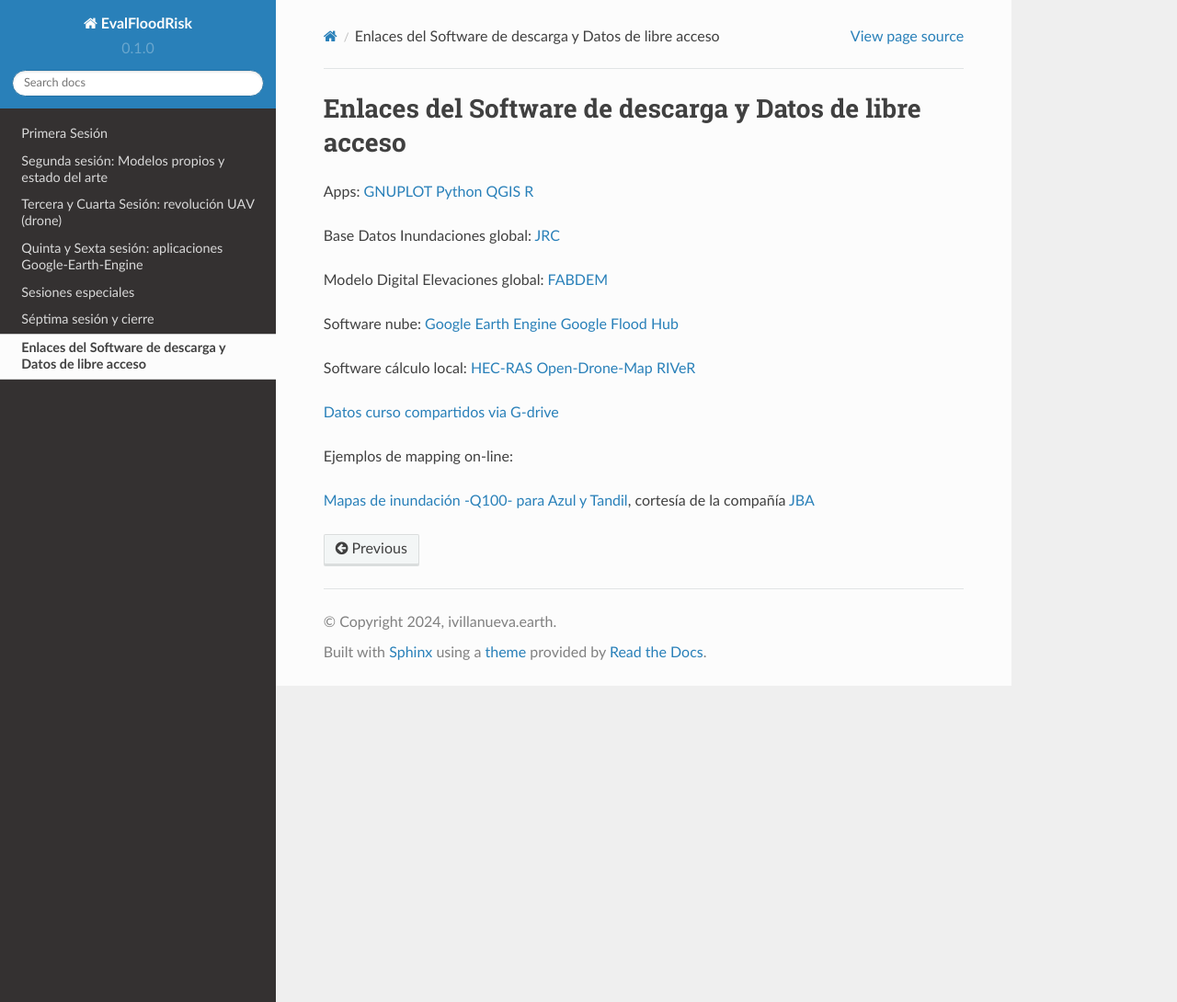
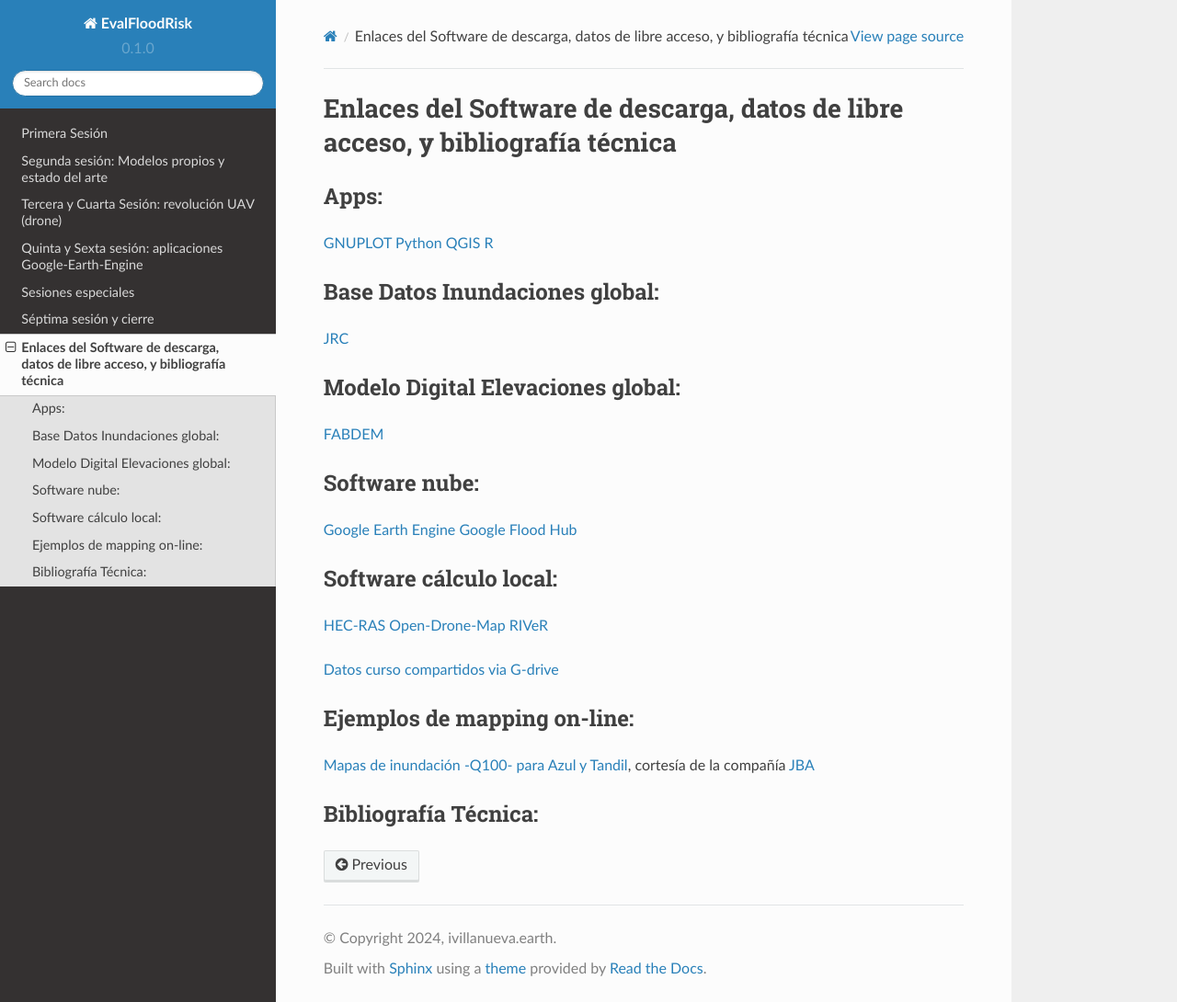
Before and after one commit to ivillamadrid/EvalFloodRisk_RSSWE, a Sphinx documentation site: the page built from docs/source/software.rst, in a window 1280 px wide and 1090 px high. Shown: the whole window at 92% size. Built offline with Sphinx 7.4.7 and the Read the Docs theme 2.0.0, drawn with Linux system fonts in a browser that asks for light colours.

Commit message:
Update software.rst

```diff
--- a/docs/source/software.rst
+++ b/docs/source/software.rst
@@ -1,22 +1,28 @@
-Enlaces del Software de descarga y Datos de libre acceso
---------------------------------------------------------
+Enlaces del Software de descarga, datos de libre acceso, y bibliografía técnica
+===============================================================================
+
 Apps:
+-----
 `GNUPLOT <http://www.gnuplot.info/download.html>`_
 `Python <https://www.python.org/downloads/>`_
 `QGIS <https://qgis.org/es/site/forusers/download.html>`_
 `R <https://cran.r-project.org/mirrors.html>`_
 
 Base Datos Inundaciones global:
+-------------------------------
 `JRC <https://global-surface-water.appspot.com/>`_
 
 Modelo Digital Elevaciones global:
+----------------------------------
 `FABDEM <https://data.bris.ac.uk/data/dataset/s5hqmjcdj8yo2ibzi9b4ew3sn>`_
 
 Software nube:
+--------------
 `Google Earth Engine <https://developers.google.com/earth-engine/>`_
 `Google Flood Hub <https://sites.research.google/floods/>`_
 
 Software cálculo local:
+-----------------------
 `HEC-RAS <https://www.hec.usace.army.mil/software/hec-ras/>`_
 `Open-Drone-Map <https://www.opendronemap.org>`_
 `RIVeR <https://riverdischarge.blogspot.com>`_
@@ -25,6 +31,10 @@
 
 
 Ejemplos de mapping on-line:
+----------------------------
 
 `Mapas de inundación -Q100- para Azul y Tandil <https://app.ellipsis-drive.com/view?pathId=74734854-23f5-4796-81aa-90d02b100e3e&state=266d0c1c-6e50-4111-9a9a-303cc183e7e1>`_, cortesía de la compañía
 `JBA <https://www.jbafloodmaps.com/>`_
+
+Bibliografía Técnica:
+---------------------
```
